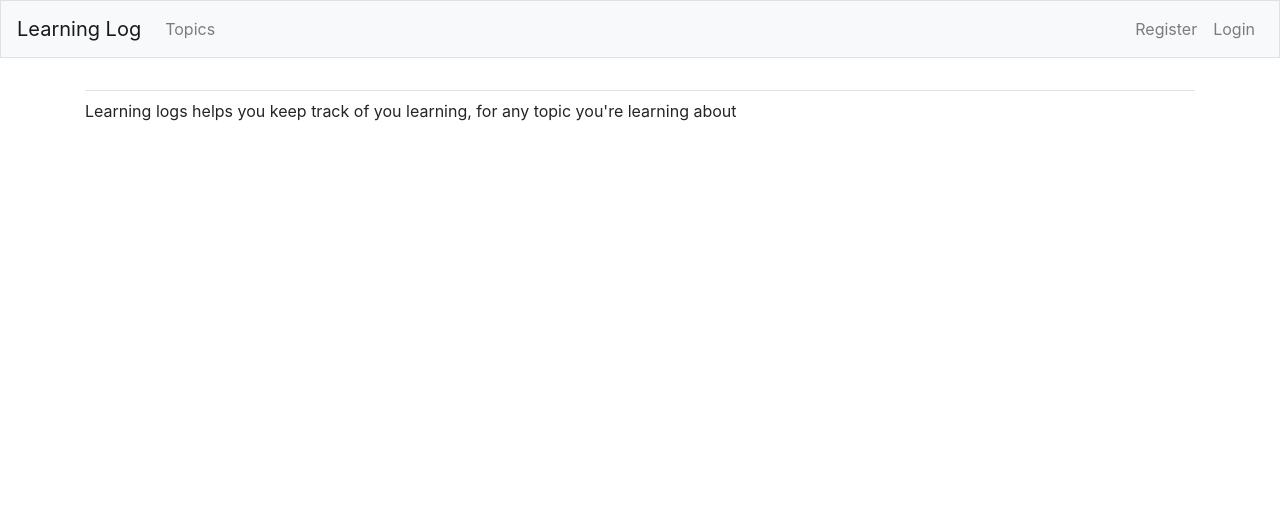
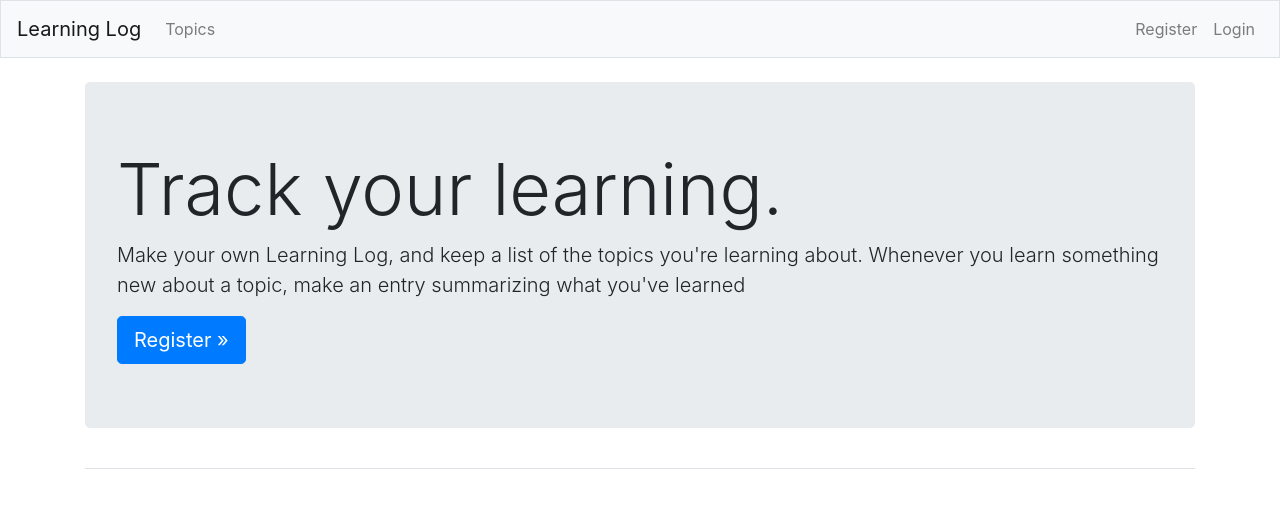
Before and after one commit to hreluz/django-learning-log, a Django app: page / in a window 1280 px wide. Shown: the top 508 px of the page. Run offline with Django 4.2, Linux system fonts and the light colour scheme; some libraries are stand-ins or nearby versions.

Commit message:
Styling Home page using a jumbotron

```diff
--- a/learning_logs/templates/learning_logs/index.html
+++ b/learning_logs/templates/learning_logs/index.html
@@ -1,4 +1,10 @@
 {% extends "learning_logs/base.html"%}
-{% block content %}
-<p>Learning logs helps you keep track of you learning, for any topic you're learning about</p>
-{% endblock content %}
+{% block page_header %}
+    <div class="jumbotron">
+        <h1 class="display-3">Track your learning.</h1>
+
+        <p class="lead">Make your own Learning Log, and keep a list of the topics you're learning about.
+            Whenever you learn something new about a topic, make an entry summarizing what you've learned</p>
+        <a href="{% url 'users:register' %}" class="btn btn-lg btn-primary" role="button">Register &raquo;</a>
+    </div>
+{% endblock page_header %}
```
